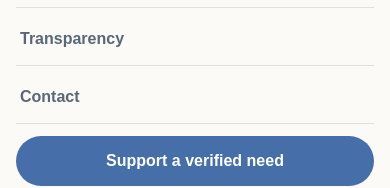
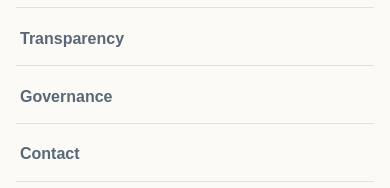
Before and after one commit to immazhark/amaana-platform, a Next.js app: page / in a window 390 px wide. Both pictures are taken after a click on the button "Open navigation menu". Shown: the part 564-752 px from the top of the page. Built offline with nearby package versions, Linux system fonts and the light colour scheme; no server answers; the database is empty.

Commit message:
nav: surface governance in mobile trust links

```diff
--- a/src/components/site-header.tsx
+++ b/src/components/site-header.tsx
@@ -70,6 +70,7 @@ export function SiteHeader() {
             <Link href="/request-assistance" onClick={closeMenu}>Request assistance</Link>
             <Link href="/how-we-verify" onClick={closeMenu}>How we work</Link>
             <Link href="/transparency" onClick={closeMenu}>Transparency</Link>
+            <Link href="/governance" onClick={closeMenu}>Governance</Link>
             <Link href="/contact" onClick={closeMenu}>Contact</Link>
           </div>
           <Link className="button" href="/appeals" onClick={closeMenu}>Support a verified need</Link>
```
